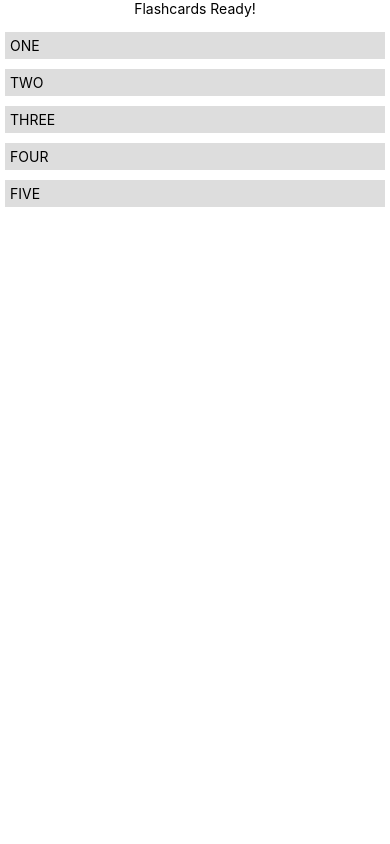
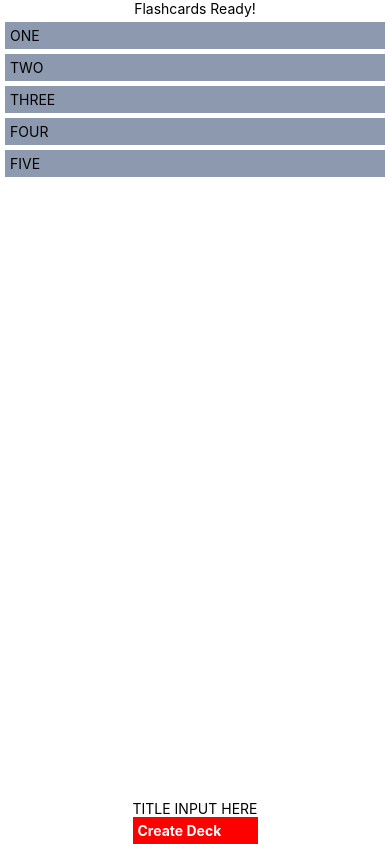
Before and after one commit to PeterPan627/Udacity-ReactND-Mobile-Flashcards, a React Native app: screen / in a window 390 px wide. Built offline with nearby package versions, Linux system fonts and the light colour scheme.

Commit message:
add deck screen started

```diff
--- a/App.js
+++ b/App.js
@@ -1,6 +1,7 @@
 import React from 'react';
 import { StyleSheet, Text, View } from 'react-native';
 import DeckListScreen from './components/screens/DeckListScreen';
+import AddDeckScreen from './components/screens/AddDeckScreen';
 
 export default class App extends React.Component {
   render() {
@@ -8,6 +9,7 @@ export default class App extends React.Component {
       <View style={styles.container}>
         <Text>Flashcards Ready!</Text>
         <DeckListScreen />
+        <AddDeckScreen />
       </View>
     );
   }
--- a/components/DeckListItem.js
+++ b/components/DeckListItem.js
@@ -13,8 +13,8 @@ class DeckListItem extends Component {
 
 const styles = StyleSheet.create({
   deckItem: {
-    backgroundColor: '#ddd',
-    marginTop: 10,
+    backgroundColor: '#8d99ae',
+    marginBottom: 5,
     padding: 5
   }
 });
--- a/components/screens/AddDeckScreen.js
+++ b/components/screens/AddDeckScreen.js
@@ -0,0 +1,28 @@
+import React, { Component } from 'react';
+import { View, Text, TouchableOpacity, StyleSheet } from 'react-native';
+
+class AddDeckScreen extends Component {
+  render() {
+    return (
+      <View>
+        <Text>TITLE INPUT HERE</Text>
+        <TouchableOpacity style={styles.createButton}>
+          <Text style={styles.createButtonText}>Create Deck</Text>
+        </TouchableOpacity>
+      </View>
+    );
+  }
+}
+
+const styles = StyleSheet.create({
+  createButton: {
+    backgroundColor: 'red',
+    padding: 5
+  },
+  createButtonText: {
+    color: '#fff',
+    fontWeight: 'bold'
+  }
+});
+
+export default AddDeckScreen;
--- a/package.json
+++ b/package.json
@@ -3,8 +3,8 @@
   "version": "0.1.0",
   "private": true,
   "devDependencies": {
+    "jest-expo": "^22.0.0",
     "react-native-scripts": "1.6.0",
-    "jest-expo": "^22.0.0",
     "react-test-renderer": "16.0.0-beta.5"
   },
   "main": "./node_modules/react-native-scripts/build/bin/crna-entry.js",
@@ -21,6 +21,8 @@
   "dependencies": {
     "expo": "^22.0.0",
     "react": "16.0.0-beta.5",
-    "react-native": "^0.49.5"
+    "react-native": "^0.49.5",
+    "react-redux": "^5.0.6",
+    "redux": "^3.7.2"
   }
 }
```
Also changed, not shown: utils/colors.js (added), 1 other file (tests, documents, lock files or other folders).
